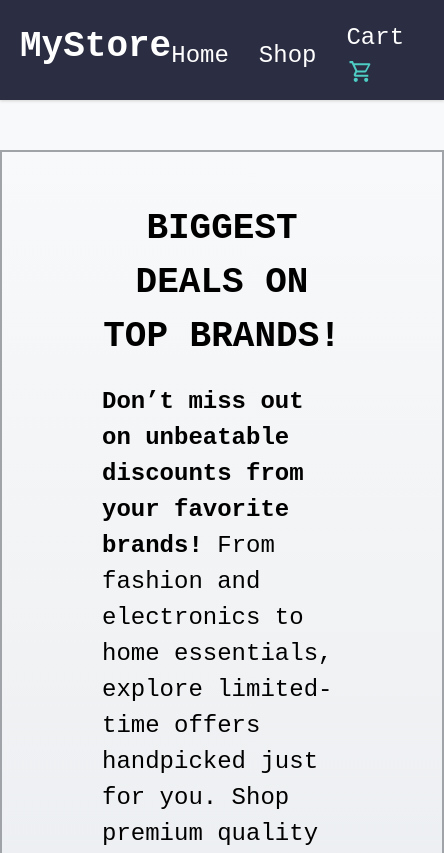
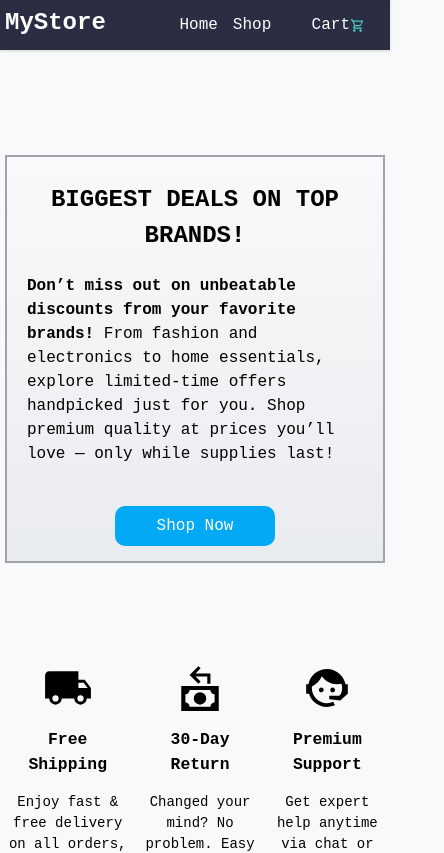
Before and after one commit to BelalHashem007/ShoppingCart, a React (Vite) app: page / in a window 390 px wide. Shown: the top 853 px of the page, 444 px wide, since content can reach past the window. Built offline with nearby package versions, Linux system fonts and the light colour scheme.

Commit message:
Making the site responsive.

```diff
--- a/src/components/header/Header.module.css
+++ b/src/components/header/Header.module.css
@@ -26,7 +26,7 @@
     margin-right: 20px;
     position: relative;
 }
-.nav ul li:hover:not(:nth-child(3)) {
+.nav ul li:hover {
     border-bottom: 1px solid #FF6B6B;
 }
 .nav ul li {
@@ -39,8 +39,6 @@
 svg {
     width: 30px;
     height: 25px;
-    vertical-align: -4px;
-    margin: 0 auto;
 }
 .cartNum {
     background-color: red;
@@ -54,3 +52,32 @@ svg {
     top: -18px;
     right: -15px;
 }
+.cart a {
+    display: flex;
+    align-items: center;
+}
+@media(max-width:600px){
+    .header{
+        padding: 10px;
+    }
+}
+@media(max-width:450px){
+    .header{
+        padding: 5px;
+        gap: 10px;
+        height: 50px;
+    }
+    .nav ul {
+        gap: 15px;
+    }
+    .cart svg {
+        width: 15px;
+        height: 15px;
+    }
+    .cartNum{
+        width: 15px;
+        height: 18px;
+        top: -10px;
+        right: -12px;
+    }
+}
--- a/src/index.module.css
+++ b/src/index.module.css
@@ -9,3 +9,18 @@ body {
     --toastify-toast-top:100px;
     --toastify-color-progress-light: #F44336;
 }
+@media(max-width:800px){
+    html {
+        font-size: 21px;
+    }
+}
+@media(max-width:600px){
+    html {
+        font-size: 18px;
+    }
+}
+@media(max-width:450px){
+    html {
+        font-size: 16px;
+    }
+}
--- a/src/pages/Cart.jsx
+++ b/src/pages/Cart.jsx
@@ -16,7 +16,7 @@ export function Item({ item, removeItemHandler }) {
             e.target.src = "/src/assets/No_Image_Available.jpg";
           }}
         />
-        <div>
+        <div className={styles.itemText}>
           <div className={styles.model}>{item.product.model}</div>
           <div className={styles.itemPrice}>${item.product.price}</div>
           <div>Quantity: {item.quantity}</div>
--- a/src/pages/Cart.module.css
+++ b/src/pages/Cart.module.css
@@ -9,6 +9,9 @@
     margin-bottom: 20px;
 }
 .cartContainer {
+    --buttons-width:140px;
+    --buttons-height:55px;
+    --img-width:150px;
     display: flex;
     flex-direction: column;
     gap: 40px;
@@ -35,14 +38,19 @@
 .itemContainer {
     display: flex;
     gap: 30px;
+    width: 100%;
+}
+.itemText {
+    width: 100%;
+    margin-bottom: 35px;
 }
 .itemContainer img {
-    width: 150px;
+    width: var(--img-width);
     height: auto;
 }
 .removeBtn, .msgContainer button {
-    width: 140px;
-    height: 55px;
+    width: var(--buttons-width);
+    height: var(--buttons-height);
     font-size: 0.875rem;
     background-color: rgb(3, 169, 244);
     color: white;
@@ -134,3 +142,46 @@
     align-items: center;
     gap: 50px;
 }
+@media (max-width: 1000px){
+    .cartContainer {
+        margin: 0rem 4rem 1rem 4rem;
+    }
+}
+@media (max-width: 800px){
+    .cartContainer {
+        margin: 0 1rem 1rem 1rem;
+    }
+}
+@media (max-width: 600px){
+    .cartContainer {
+        --buttons-width:100px;
+        --buttons-height:50px;
+    }
+}
+@media (max-width: 450px){
+    .cartContainer {
+        --img-width:70px;
+        --buttons-width:80px;
+        --buttons-height:45px;
+        margin: 0 0 1rem 0;
+        padding: 5px;
+    }
+    .checkoutContainer{
+        padding: 10px;
+    }
+    .cartItem{
+        padding: 10px;
+    }
+}
+
+
+@media(max-width:350px){
+    .cartContainer,.checkoutContainer,.cartItem {
+        margin: 0;
+        padding: 5px;
+    }
+    .cartContainer {
+        --buttons-width:65px;
+        --buttons-height:35px;
+    }
+}
--- a/src/pages/Home.module.css
+++ b/src/pages/Home.module.css
@@ -1,7 +1,8 @@
-.home{
-    display: flex;
-    flex-direction: column;
-    gap: 100px;
+.home {
+  display: flex;
+  flex-direction: column;
+  gap: 100px;
+  margin: 20px;
 }
 .topSection .title {
   text-align: center;
@@ -19,7 +20,7 @@
   background: linear-gradient(to bottom, #f8f9fa 0%, #e9ecef 100%);
 }
 .shopBtn {
-  width: 160px  ;
+  width: 160px;
   height: 40px;
   font-size: 1rem;
   background-color: #03a9f4;
@@ -48,8 +49,30 @@
   flex-direction: column;
   gap: 15px;
   text-align: center;
+  align-items: center;
+  justify-content: center;
 }
 .bottomSection svg {
   width: 70px;
   height: 70px;
 }
+@media (max-width: 1200px) {
+  .topSection {
+    padding: 25px 50px 15px 50px;
+  }
+}
+@media (max-width: 500px) {
+  .topSection {
+    padding: 25px 20px 15px 20px;
+  }
+  .home {
+    margin: 5px;
+  }
+  .bottomSection {
+    gap: 10px;
+  }
+  .bottomSection svg {
+    width: 50px;
+    height: 50px;
+  }
+}
--- a/src/pages/Product.module.css
+++ b/src/pages/Product.module.css
@@ -1,12 +1,12 @@
 .productImg {
     width: 100%;
-    height: auto;
+    height: 100%;
     display: block;
-    object-fit: contain;
+    object-fit: fill;
 }
 .product{
     display: grid;
-    grid-template-columns: 0.7fr 1fr;
+    grid-template-columns: 1fr 1fr;
     gap: 40px;
     padding: 20px;
 }
@@ -130,3 +130,44 @@
   .productPageContainer {
     position: relative;
   }
+  @media(max-width:1200px) {
+    .productDetails {
+      gap: 15px;
+    }
+    .overviewContainer{
+      margin-top: 0;
+      margin-right: 5px;
+    }
+    .product{
+      gap: 20px;
+    }
+  }
+  @media(max-width:800px) {
+    .product {
+      grid-template-columns: 1fr;
+    }
+    .productSpecification{
+      grid-area:auto;
+    }
+  }
+  @media(max-width:600px) {
+    .overviewContainer{
+      padding: 5px;
+    }
+    .addToCartContainer{
+      gap: 10px;
+    }
+    .product{
+      gap: 10px;
+    }
+  }
+  @media(max-width:450px) {
+    .addToCartBtn{
+      width: 120px;
+    }
+    .productSpecification{
+      width: 100%;
+      padding: 5px;
+      margin-right: 5px;
+    }
+  }
--- a/src/pages/Shop.module.css
+++ b/src/pages/Shop.module.css
@@ -1,11 +1,11 @@
 .card {
-    width: 440px;
+    max-width: 440px;
     padding: 10px;
     text-decoration: none;
     display: flex;
     flex-direction: column;
     gap: 5px;
-    height: 400px;
+    min-height: 400px;
 }
 .card:hover {
     cursor: pointer;
@@ -15,6 +15,7 @@
     width: 400px;
     height:300px;
 }
+
 .products {
     display: flex;
     flex-wrap: wrap;
@@ -45,3 +46,51 @@
 .pageBtn.active {
     background-color: lightblue;
 }
+@media(max-width:1200px) {
+    .cardImg {
+        width: 300px;
+        height:250px;
+    }
+    .card {
+        max-width: 340px;
+    }
+}
+@media(max-width:1000px) {
+    .cardImg {
+        width: 250px;
+        height:200px;
+    }
+    .card {
+        max-width: 290px;
+    }
+}
+@media(max-width:600px) {
+    .cardImg {
+        width: 200px;
+        height:150px;
+    }
+    .card {
+        max-width: 200px;
+        min-height: 320px;
+    }
+}
+@media(max-width:450px) {
+    .cardImg {
+        width: 150px;
+        height:100px;
+    }
+    .card {
+        max-width: 150px;
+        min-height: 280px;
+    }
+    .products{
+        gap: 15px;
+    }
+    .btnsContainer {
+        gap :5px;
+    }
+    .pageBtn {
+        width:30px;
+        height: 30px;
+    }
+}
```
